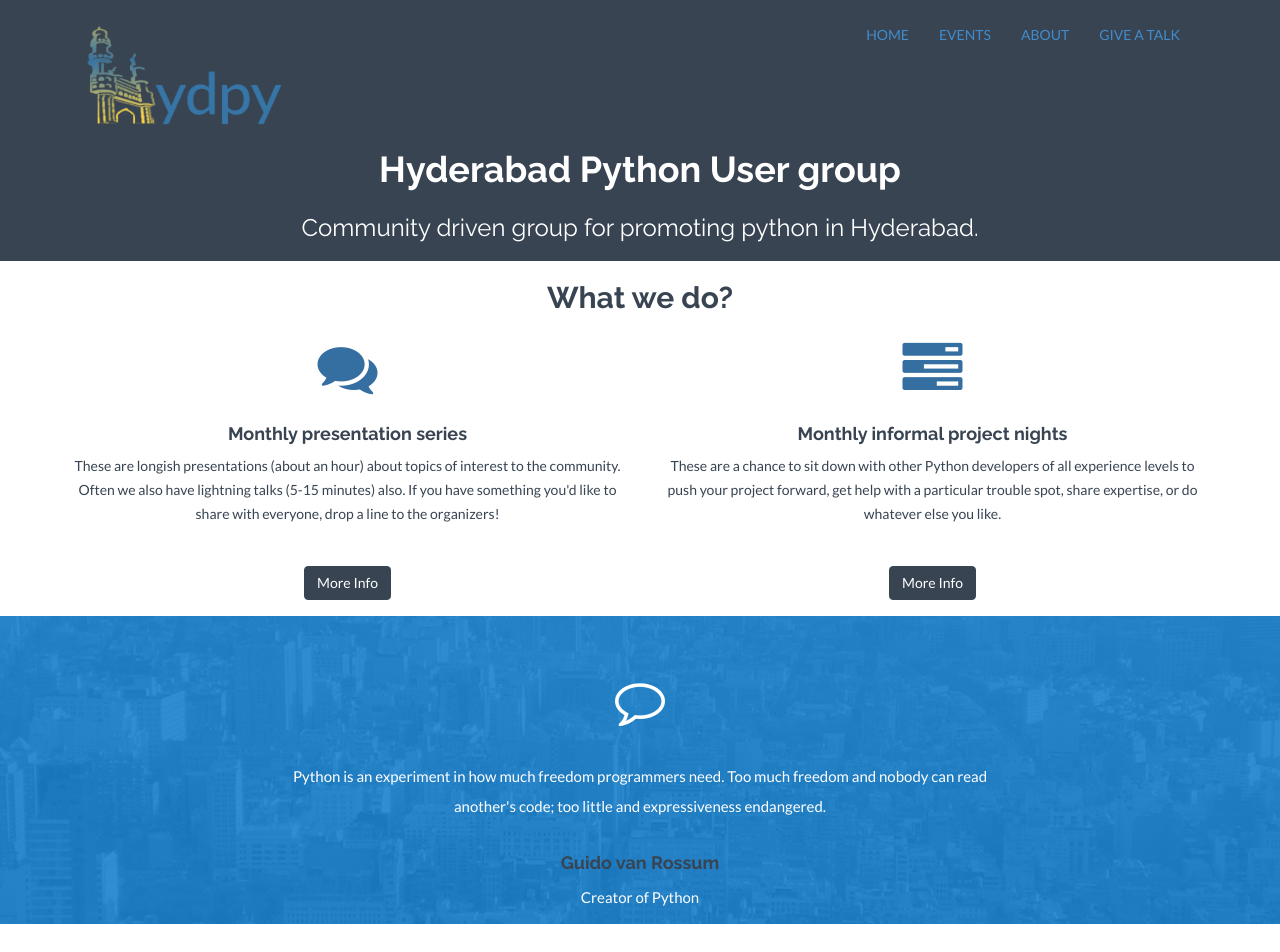
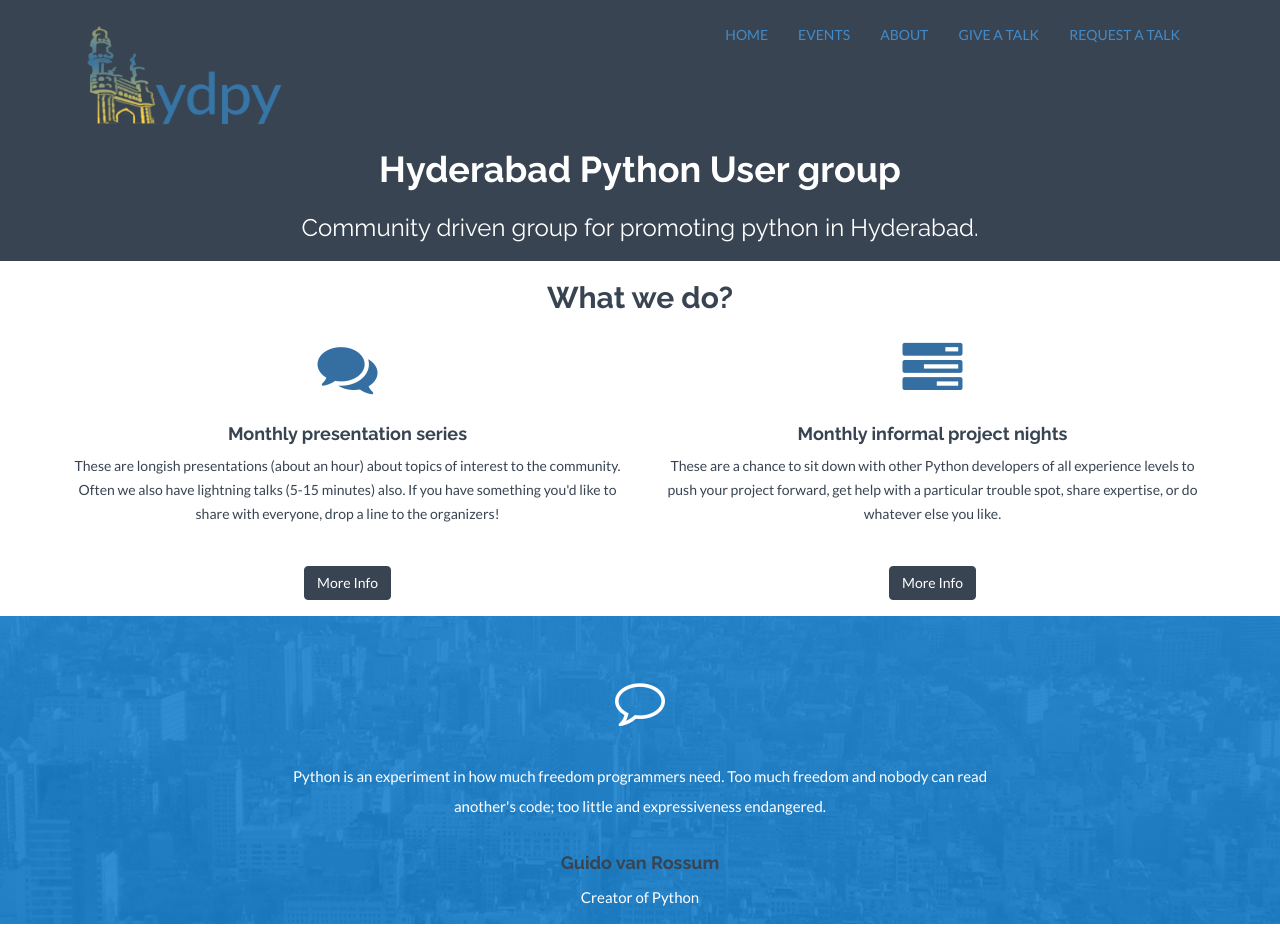
Before and after one commit to HydPy/HydPy, a Jekyll site: the page built from index.html, in a window 1280 px wide. Shown: the top 952 px of the page. Built offline with Jekyll 4.4.1, drawn with Linux system fonts in a browser that asks for light colours; nearby versions of some CDN libraries.

Commit message:
add request a talk menu item

```diff
--- a/_includes/navbase.html
+++ b/_includes/navbase.html
@@ -14,6 +14,7 @@
         <li {% if page.title == "Events" %}class="active"{% endif %}><a href="{{"/events/" | prepend: site.baseurl }}">EVENTS</a></li>
           <li {% if page.title == "About" %}class="active"{% endif %}><a href="{{"/about/" | prepend: site.baseurl }}">ABOUT</a></li>
           <li> <a target="_blank" href="https://goo.gl/forms/zQHG8hI0lckXHZZE2" >GIVE A TALK</a></li>
+          <li> <a target="_blank" href="https://github.com/HydPy/HydPy-meetups/issues/new?title=Request:%20%3Ctitle%3E&body=%3Cdescription%3E" >REQUEST A TALK</a></li>
           <!-- <li {% if page.title == "PythonExpress Hyderabad" %}class="active"{% endif %}><a href="{{"/pyexpresshyd/" | prepend: site.baseurl }}">PythonExpress Hyd</a></li> -->
 <!-- <li {% if page.title == "Portfolio" %}class="active"{% endif %}><a href="{{"/portfolio/" | prepend: site.baseurl }}">PORTFOLIO</a></li>
         <li {% if page.title == "About" %}class="active"{% endif %}><a href="{{"/about/" | prepend: site.baseurl }}">ABOUT</a></li>
```
